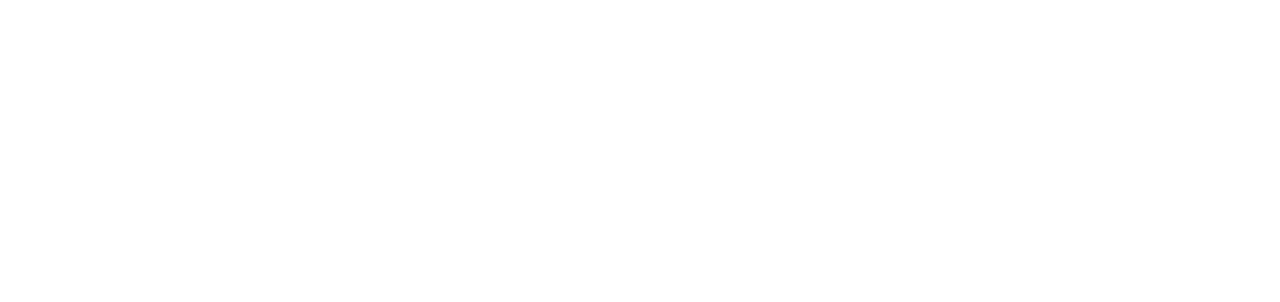
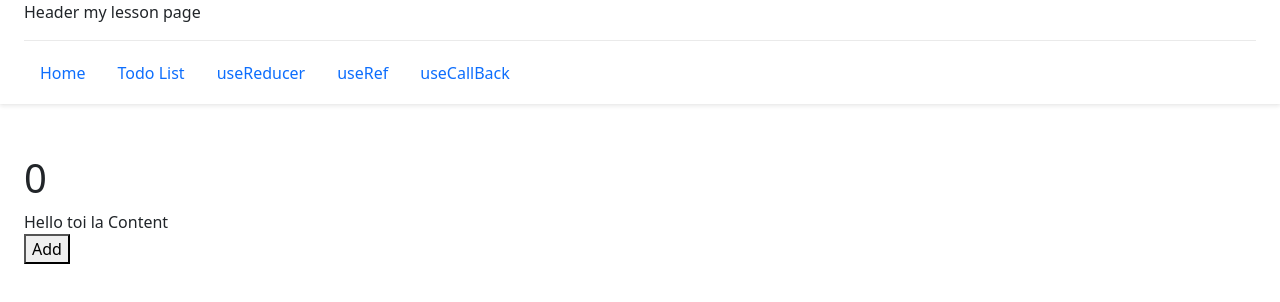
Before and after one commit to byline2009/react-tut-office, a React (Create React App) app: page /useCallback in a window 1280 px wide. Before the commit this address had no page. Shown: the top 302 px of the page. Built offline with nearby package versions, Linux system fonts and the light colour scheme.

Commit message:
update layout

```diff
--- a/src/components/App.js
+++ b/src/components/App.js
@@ -6,6 +6,9 @@
 import Blog from "../pages/Blog";
 import Author from "../pages/Author";
 import Todo from "../pages/Todos";
+import UserReducer from "../pages/UseReducer";
+import UseRef from "../pages/UseRef";
+import UseCallback from "../pages/UseCallback";
 class App extends Component {
   render() {
     return (
@@ -18,6 +21,15 @@
               <Route path="blog" element={<Blog />}></Route>
               <Route path="author" element={<Author />}></Route>
               <Route path="todos" element={<Todo></Todo>}></Route>
+              <Route
+                path="useReducer"
+                element={<UserReducer></UserReducer>}
+              ></Route>
+              <Route path="useRef" element={<UseRef></UseRef>}></Route>
+              <Route
+                path="useCallback"
+                element={<UseCallback></UseCallback>}
+              ></Route>
             </Route>
           </Routes>
         </BrowserRouter>
--- /dev/null
+++ b/src/components/example/Content.jsx
@@ -0,0 +1,14 @@
+import React from "react";
+import { memo } from "react";
+
+const Content = (props) => {
+  console.log("re-render");
+  return (
+    <>
+      <div>Hello toi la Content</div>
+      <button onClick={() => props.onClick()}>Add</button>
+    </>
+  );
+};
+
+export default memo(Content);
--- a/src/components/header/Header.jsx
+++ b/src/components/header/Header.jsx
@@ -24,6 +24,23 @@
               <span>Todo List</span>
             </Link>
           </Nav.Item>
+          <Nav.Item>
+            <Link to="useReducer" className="nav-link">
+              <span>useReducer</span>
+            </Link>
+          </Nav.Item>
+
+          <Nav.Item>
+            <Link to="useRef" className="nav-link">
+              <span>useRef</span>
+            </Link>
+          </Nav.Item>
+
+          <Nav.Item>
+            <Link to="useCallback" className="nav-link">
+              <span>useCallBack</span>
+            </Link>
+          </Nav.Item>
         </Nav>
       </div>
     </div>
--- a/src/pages/Home.jsx
+++ b/src/pages/Home.jsx
@@ -1,27 +1,7 @@
-import React, { useReducer } from "react";
-const myReducer = (state, action) => {
-  switch (action.type) {
-    case "countUp":
-      return {
-        ...state,
-        count: state.count + 1,
-      };
-    default:
-      return state;
-  }
-};
+import React from "react";
+
 const Home = () => {
-  const [state, dispatch] = useReducer(myReducer, { count: 0 });
-
-  return (
-    <>
-      <div> Day la Home</div>
-      <div className="button">
-        <button onClick={() => dispatch({ type: "countUp" })}>+1</button>
-        <p>Count: {state.count}</p>
-      </div>
-    </>
-  );
+  return <div>Home</div>;
 };
 
 export default Home;
--- /dev/null
+++ b/src/pages/UseCallback.jsx
@@ -0,0 +1,25 @@
+import React, { useCallback, useState } from "react";
+import Content from "../components/example/Content";
+
+const UseCallback = () => {
+  const [count, setCount] = useState(0);
+  const handleClick = useCallback(
+    () =>
+      setCount((prevCount) => {
+        return prevCount + 1;
+      }),
+    []
+  );
+  //   const handleClick = () => {
+  //     setCount((prev) => prev + 1);
+  //   };
+
+  return (
+    <div style={{ paddingTop: 24 }}>
+      <h1>{count}</h1>
+      <Content onClick={handleClick} />
+    </div>
+  );
+};
+
+export default UseCallback;
--- /dev/null
+++ b/src/pages/UseReducer.jsx
@@ -0,0 +1,26 @@
+import React, { useReducer } from "react";
+const myReducer = (state, action) => {
+  switch (action.type) {
+    case "countUp":
+      return {
+        ...state,
+        count: state.count + 1,
+      };
+    default:
+      return state;
+  }
+};
+const UserReducer = () => {
+  const [state, dispatch] = useReducer(myReducer, { count: 0 });
+
+  return (
+    <>
+      <div className="button">
+        <button onClick={() => dispatch({ type: "countUp" })}>+1</button>
+        <p>Count: {state.count}</p>
+      </div>
+    </>
+  );
+};
+
+export default UserReducer;
--- /dev/null
+++ b/src/pages/UseRef.jsx
@@ -0,0 +1,19 @@
+import React from "react";
+import { useRef } from "react";
+import ReactDOM from "react-dom/client";
+const UseRef = () => {
+  const inputElement = useRef();
+
+  const focusInput = () => {
+    inputElement.current.focus();
+  };
+
+  return (
+    <>
+      <input type="text" ref={inputElement} />
+      <button onClick={focusInput}>Focus Input</button>
+    </>
+  );
+};
+
+export default UseRef;
```
